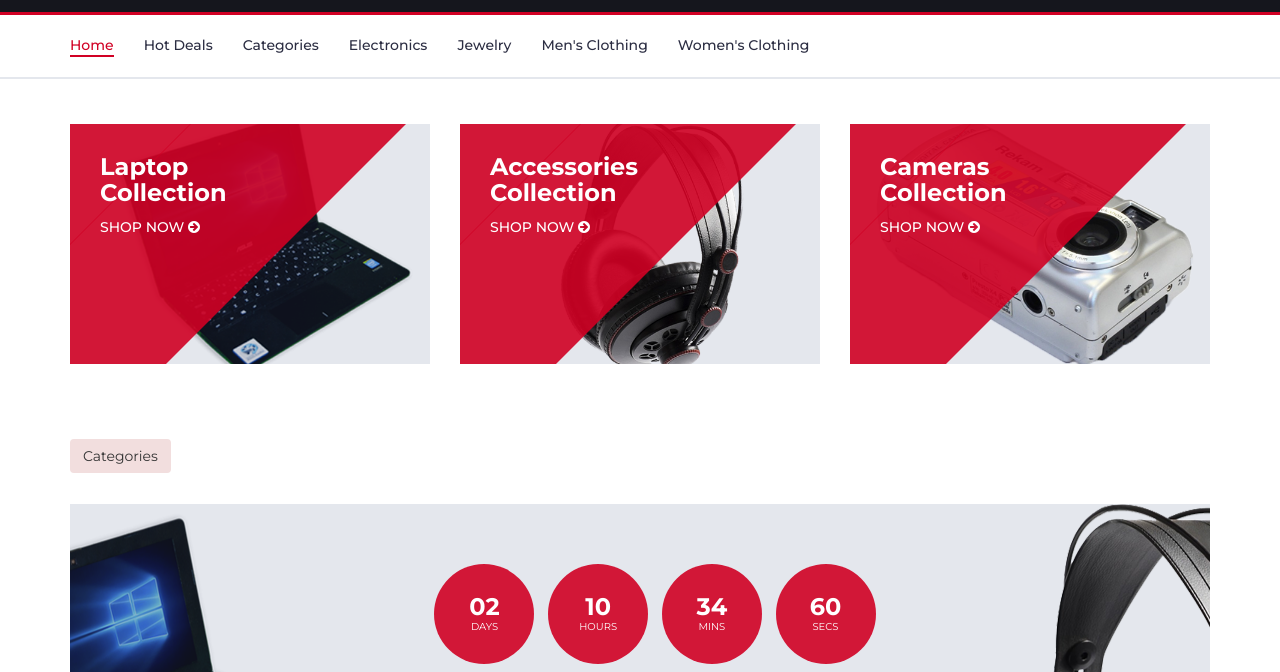
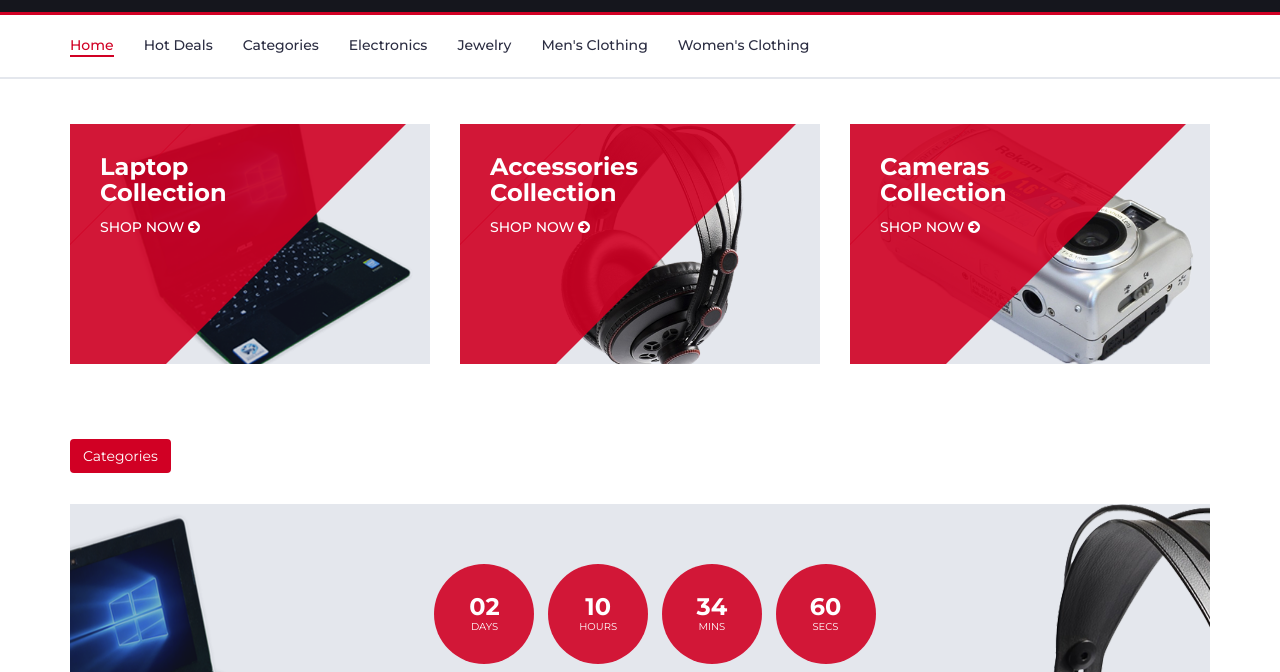
Before and after one commit to CrispinManda/fake-store-API, a plain HTML site: page index.html in a window 1280 px wide. Shown: the part 128-800 px from the top of the page. Drawn offline with Linux system fonts and the light colour scheme; no server answers; a script that the page names is missing.

Commit message:
added a dropdown button

```diff
--- a/index.html
+++ b/index.html
@@ -230,7 +230,7 @@
 						<div class="row">
 						  <div class="col-md-3">
 							<div class="dropdown">
-							  <button class="btn btn-secondary dropdown-toggle bg-danger" type="button" id="categoryDropdown" data-toggle="dropdown">
+							  <button class="btn btn-secondary dropdown-toggle " type="button" id="categoryDropdown" data-toggle="dropdown" style="background-color: #D10024;color: white;">
 								Categories
 							  </button>
 							  <div class="dropdown-menu" aria-labelledby="categoryDropdown">
```
